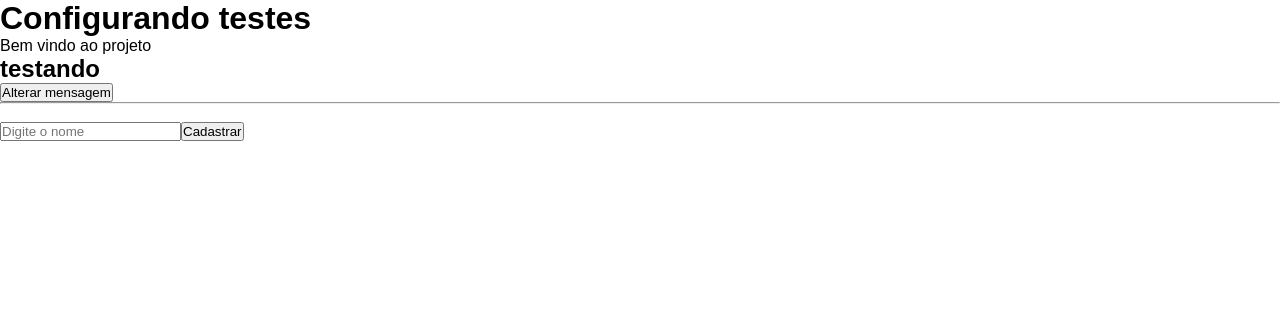
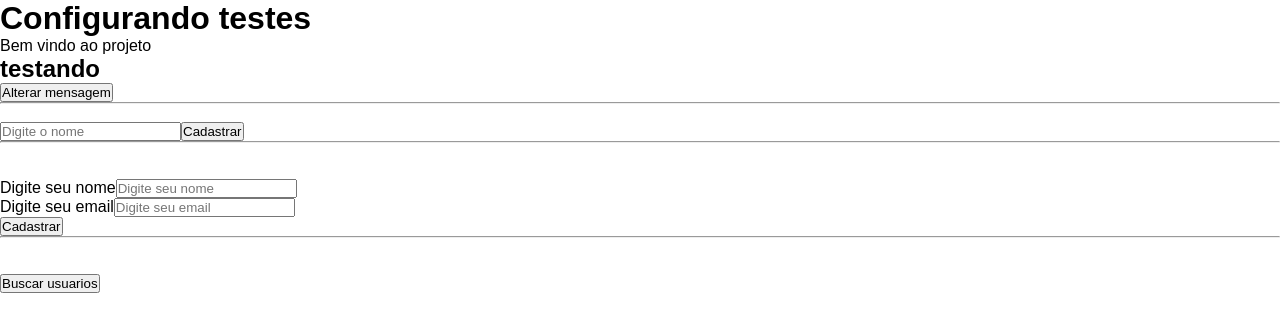
Before and after one commit to YanGraim/ReactJs-testes, a React (Vite) app: page / in a window 1280 px wide. Shown: the top 332 px of the page. Built offline with nearby package versions, Linux system fonts and the light colour scheme.

Commit message:
cria testes para requisições http dentro do component Posts

```diff
--- a/src/App.tsx
+++ b/src/App.tsx
@@ -1,6 +1,8 @@
 import { useState } from 'react'
 import './App.css'
 import { User } from './User'
+import { Form } from './Form'
+import { Posts } from './Posts'
 
 function App() {
   const [message, setMessage] = useState("Bem vindo ao projeto")
@@ -17,6 +19,14 @@ function App() {
       <br />
 
       <User />
+      <hr />
+      <br />
+      <br />
+      <Form />
+      <hr />
+      <br />
+      <br />
+      <Posts />
     </div>
   )
 }
--- a/src/Form/index.tsx
+++ b/src/Form/index.tsx
@@ -16,11 +16,15 @@ export function Form() {
     return (
         <div>
             <form onSubmit={handleSubmit}>
-                <label>Digite seu nome</label>
-                <input type="text" placeholder="Digite seu nome" value={name} onChange={(e) => setName(e.target.value)} />
+                <div>
+                    <label>Digite seu nome</label>
+                    <input type="text" placeholder="Digite seu nome" value={name} onChange={(e) => setName(e.target.value)} />
+                </div>
 
-                <label>Digite seu email</label>
-                <input type="text" placeholder="Digite seu email" value={email} onChange={(e) => setEmail(e.target.value)} />
+                <div>
+                    <label>Digite seu email</label>
+                    <input type="text" placeholder="Digite seu email" value={email} onChange={(e) => setEmail(e.target.value)} />
+                </div>
 
                 <button type="submit">Cadastrar</button>
             </form>
--- a/src/Posts/index.tsx
+++ b/src/Posts/index.tsx
@@ -12,7 +12,7 @@ export function Posts() {
     const [users, setUsers] = useState<UsersProps[]>([])
 
     async function handleGetUSers() {
-        const response = await axios.get("https://jsonplaceholder.typecode.com/users")
+        const response = await axios.get("https://jsonplaceholder.typicode.com/users")
         setUsers(response.data)
     }
 
```
Also changed, not shown: 1 other file (tests, documents, lock files or other folders).
